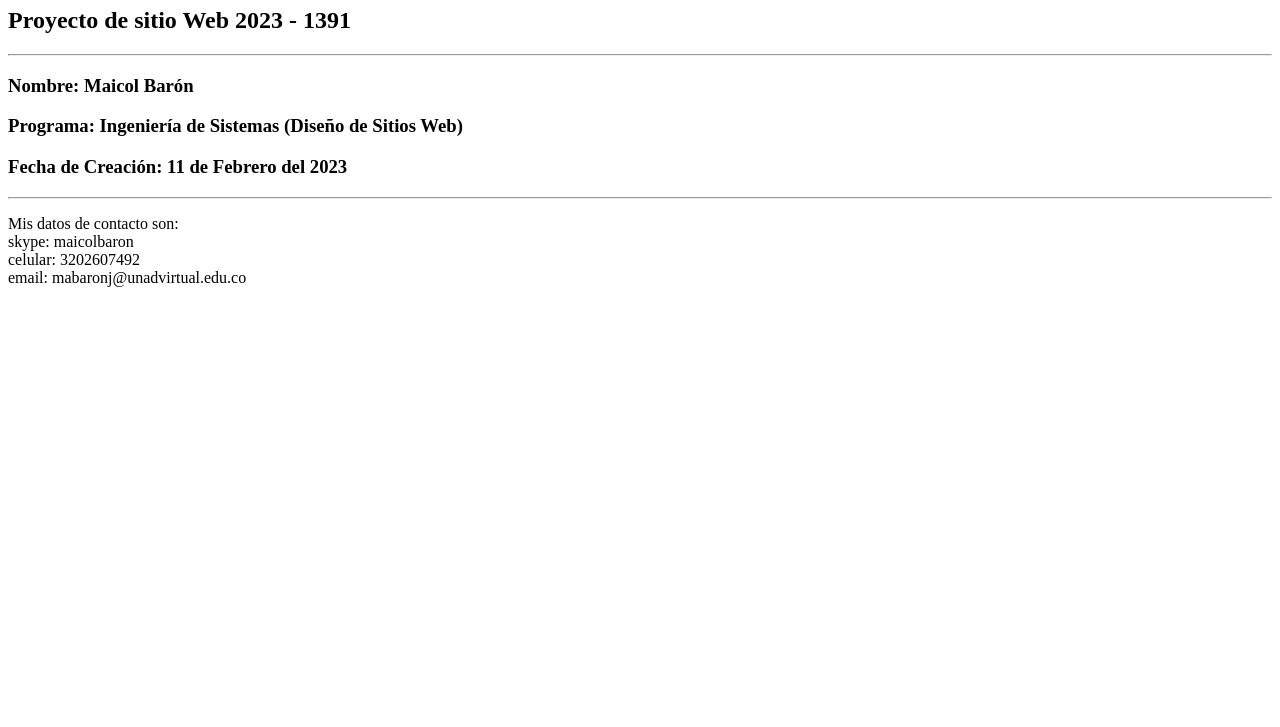
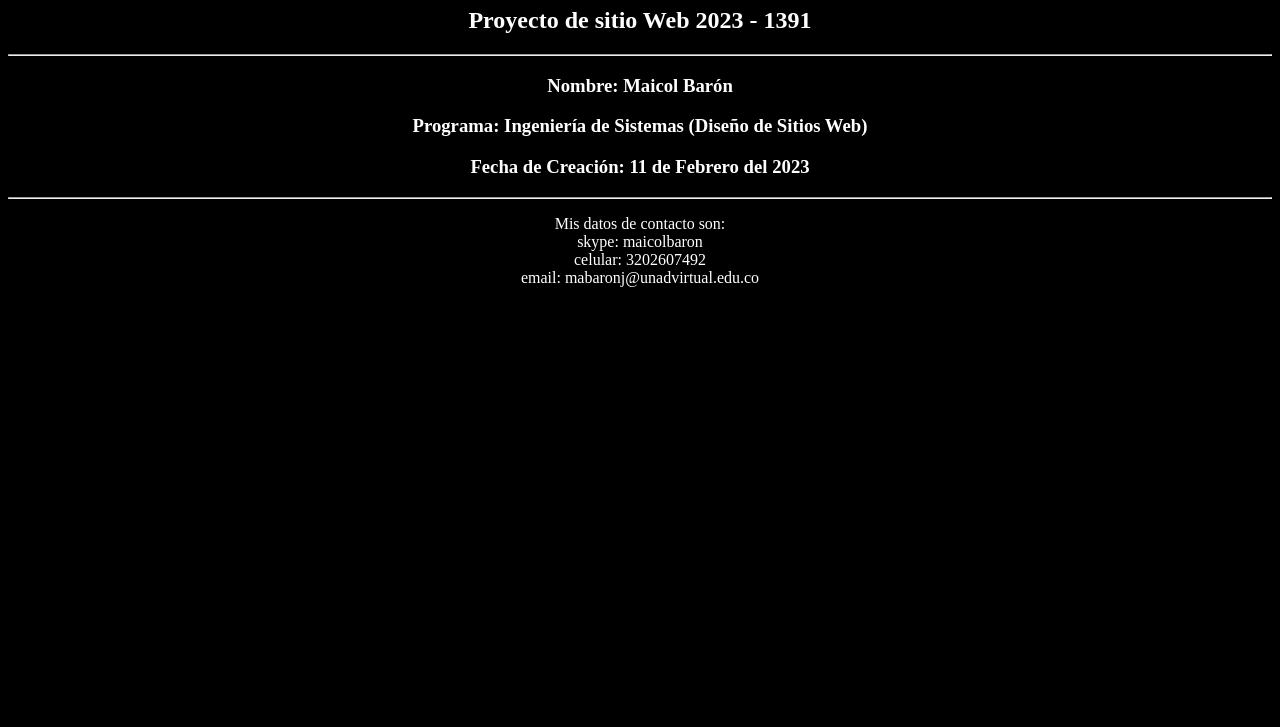
Before and after one commit to maicolbaronj/DSW-MaicolBaron-1391, a plain HTML site: page index.html in a window 1280 px wide. Shown: the part 73-800 px from the top of the page. Drawn offline with Linux system fonts and the light colour scheme.

Commit message:
Update index.html

```diff
--- a/index.html
+++ b/index.html
@@ -7,6 +7,14 @@
     <meta name="viewport" content="width=device-width, initial-scale=1.0">
     <title>Document</title>
 </head>
+
+<style>
+    * {
+        text-align: center;
+        background-color: black;
+        color: white;
+    }
+</style>
 
 <body>
     <h1>Bienvenido a mi sitio Web</h1>
```
